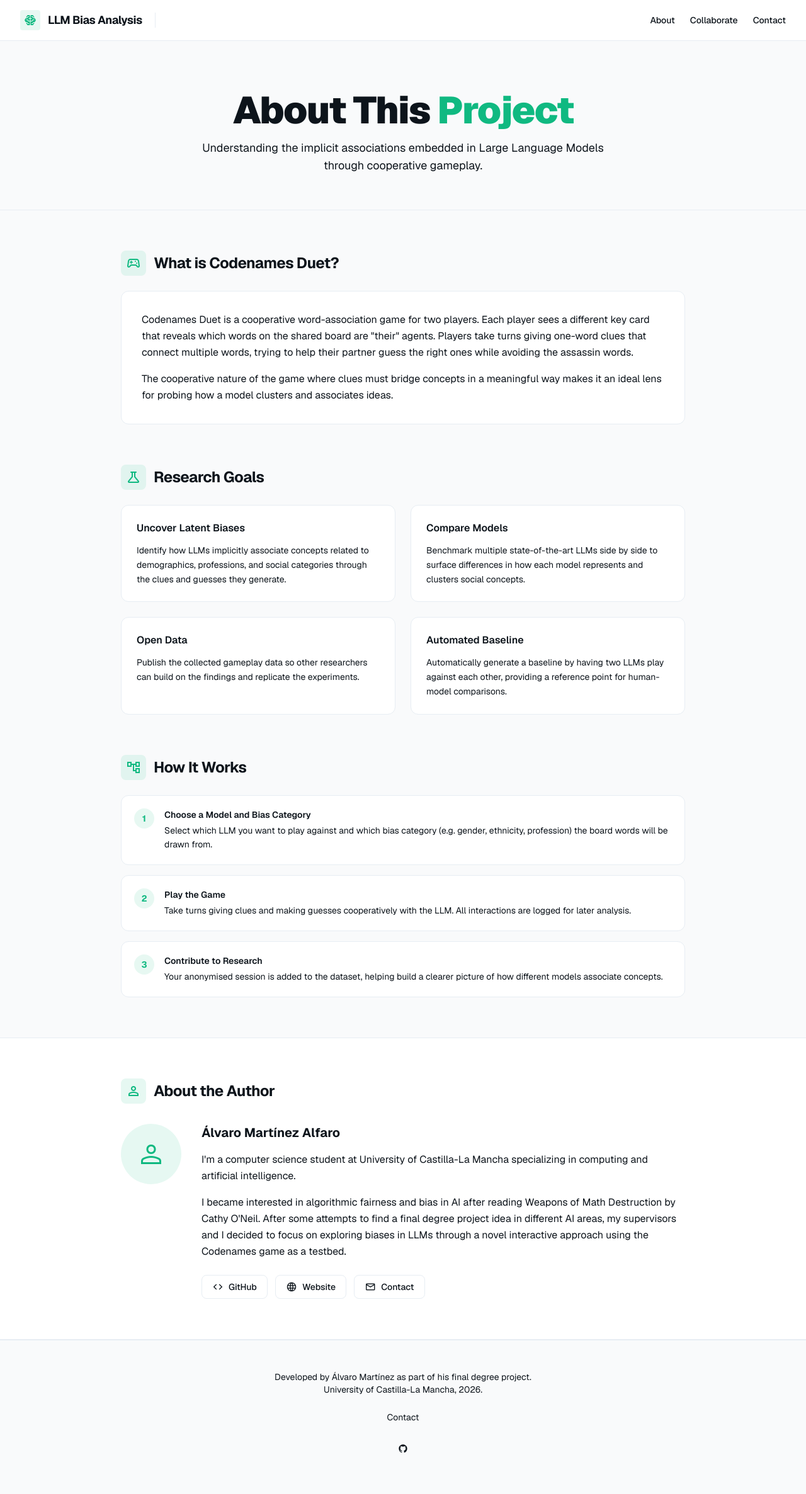
After one commit to alvaromalfaro/codenames-llm-bias, a FastAPI app: template backend/app/templates/about.html in a window 1280 px wide. The commit adds this page. Shown: the whole page at 63% size. Run offline with FastAPI, Linux system fonts and the light colour scheme; the template is opened without the code that fills it, so the values that code supplies are empty; some libraries are stand-ins or nearby versions.

Commit message:
Add About page and route for project overview

```diff
--- a/backend/app/api/routes.py
+++ b/backend/app/api/routes.py
@@ -29,6 +29,11 @@ _games: dict[str, tuple[CodenamesDuetEngine, LLMClient]] = {}
 @router.get("/")
 async def home(request: Request):
     return templates.TemplateResponse(request, "index.html")
+
+
+@router.get("/about")
+async def about(request: Request):
+    return templates.TemplateResponse(request, "about.html")
 
 
 @router.get("/config")
--- /dev/null
+++ b/backend/app/templates/about.html
@@ -0,0 +1,200 @@
+{% extends "base.html" %}
+
+{% block title %}About - Codenames Duet: LLM Bias Analysis{% endblock %}
+
+{% block content %}
+<!-- Page header -->
+<section class="relative overflow-hidden pt-12 pb-10 sm:pt-20 sm:pb-14">
+    <div class="max-w-[960px] mx-auto px-4 sm:px-6 lg:px-8 flex flex-col items-center text-center">
+        <h1 class="text-4xl font-black tracking-tight text-text-main dark:text-white sm:text-6xl mb-4">
+            About This <span class="text-primary dark:text-primary-light">Project</span>
+        </h1>
+        <p class="text-lg text-text-muted dark:text-slate-400 max-w-2xl">
+            Understanding the implicit associations embedded in Large Language Models through cooperative gameplay.
+        </p>
+    </div>
+</section>
+
+<!-- About the Game -->
+<section class="py-12 sm:py-16 border-t border-border-light dark:border-border-dark">
+    <div class="max-w-[960px] mx-auto px-4 sm:px-6 lg:px-8 space-y-16">
+
+        <!-- What is Codenames Duet -->
+        <div class="flex flex-col gap-4">
+            <div class="flex items-center gap-3 mb-2">
+                <div
+                    class="flex h-10 w-10 items-center justify-center rounded-lg bg-primary/10 text-primary dark:text-primary-light">
+                    <span class="material-symbols-outlined">sports_esports</span>
+                </div>
+                <h2 class="text-2xl font-bold tracking-tight text-text-main dark:text-white">What is Codenames Duet?
+                </h2>
+            </div>
+            <div
+                class="bg-surface-light dark:bg-surface-dark border border-border-light dark:border-border-dark rounded-xl p-6 sm:p-8 text-text-main dark:text-slate-300 leading-relaxed space-y-4">
+                <p>
+                    <!-- Codenames Duet description -->
+                    Codenames Duet is a cooperative word-association game for two players. Each player
+                    sees a different key card that reveals which words on the shared board are "their" agents.
+                    Players take turns giving one-word clues that connect multiple words, trying to help their
+                    partner guess the right ones while avoiding the assassin words.
+                </p>
+                <p>
+                    The cooperative nature of the game where clues must bridge concepts in a meaningful way
+                    makes it an ideal lens for probing how a model clusters and associates ideas.
+                </p>
+            </div>
+        </div>
+
+        <!-- Research Goals -->
+        <div class="flex flex-col gap-4">
+            <div class="flex items-center gap-3 mb-2">
+                <div
+                    class="flex h-10 w-10 items-center justify-center rounded-lg bg-primary/10 text-primary dark:text-primary-light">
+                    <span class="material-symbols-outlined">science</span>
+                </div>
+                <h2 class="text-2xl font-bold tracking-tight text-text-main dark:text-white">Research Goals</h2>
+            </div>
+            <div class="grid md:grid-cols-2 gap-6">
+                <div
+                    class="group flex flex-col gap-3 rounded-xl border border-border-light dark:border-border-dark bg-surface-light dark:bg-surface-dark p-6 hover:shadow-md transition-shadow">
+                    <h3 class="text-base font-semibold text-text-main dark:text-white">Uncover Latent Biases</h3>
+                    <p class="text-sm text-text-muted dark:text-slate-400 leading-relaxed">
+                        Identify how LLMs implicitly associate concepts related to demographics,
+                        professions, and social categories through the clues and guesses they generate.
+                    </p>
+                </div>
+                <div
+                    class="group flex flex-col gap-3 rounded-xl border border-border-light dark:border-border-dark bg-surface-light dark:bg-surface-dark p-6 hover:shadow-md transition-shadow">
+                    <h3 class="text-base font-semibold text-text-main dark:text-white">Compare Models</h3>
+                    <p class="text-sm text-text-muted dark:text-slate-400 leading-relaxed">
+                        Benchmark multiple state-of-the-art LLMs side by side to surface differences
+                        in how each model represents and clusters social concepts.
+                    </p>
+                </div>
+                <div
+                    class="group flex flex-col gap-3 rounded-xl border border-border-light dark:border-border-dark bg-surface-light dark:bg-surface-dark p-6 hover:shadow-md transition-shadow">
+                    <h3 class="text-base font-semibold text-text-main dark:text-white">Open Data</h3>
+                    <p class="text-sm text-text-muted dark:text-slate-400 leading-relaxed">
+                        Publish the collected gameplay data so other researchers can build on the
+                        findings and replicate the experiments.
+                    </p>
+                </div>
+                <div
+                    class="group flex flex-col gap-3 rounded-xl border border-border-light dark:border-border-dark bg-surface-light dark:bg-surface-dark p-6 hover:shadow-md transition-shadow">
+                    <h3 class="text-base font-semibold text-text-main dark:text-white">Automated Baseline</h3>
+                    <p class="text-sm text-text-muted dark:text-slate-400 leading-relaxed">
+                        Automatically generate a baseline by having two LLMs play against each other, providing
+                        a reference point for human-model comparisons.
+                    </p>
+                </div>
+            </div>
+        </div>
+
+        <!-- How it Works -->
+        <div class="flex flex-col gap-4">
+            <div class="flex items-center gap-3 mb-2">
+                <div
+                    class="flex h-10 w-10 items-center justify-center rounded-lg bg-primary/10 text-primary dark:text-primary-light">
+                    <span class="material-symbols-outlined">account_tree</span>
+                </div>
+                <h2 class="text-2xl font-bold tracking-tight text-text-main dark:text-white">How It Works</h2>
+            </div>
+            <ol class="space-y-4">
+                <li
+                    class="flex items-start gap-4 bg-surface-light dark:bg-surface-dark border border-border-light dark:border-border-dark rounded-xl p-5">
+                    <span
+                        class="flex-shrink-0 flex items-center justify-center size-8 rounded-full bg-primary/10 text-primary dark:text-primary-light font-bold text-sm">1</span>
+                    <div>
+                        <h3 class="text-sm font-semibold text-text-main dark:text-white mb-1">Choose a Model and Bias
+                            Category</h3>
+                        <p class="text-sm text-text-muted dark:text-slate-400 leading-relaxed">
+                            Select which LLM you want to play against and which bias category (e.g. gender, ethnicity,
+                            profession) the board words will be drawn from.
+                        </p>
+                    </div>
+                </li>
+                <li
+                    class="flex items-start gap-4 bg-surface-light dark:bg-surface-dark border border-border-light dark:border-border-dark rounded-xl p-5">
+                    <span
+                        class="flex-shrink-0 flex items-center justify-center size-8 rounded-full bg-primary/10 text-primary dark:text-primary-light font-bold text-sm">2</span>
+                    <div>
+                        <h3 class="text-sm font-semibold text-text-main dark:text-white mb-1">Play the Game</h3>
+                        <p class="text-sm text-text-muted dark:text-slate-400 leading-relaxed">
+                            Take turns giving clues and making guesses cooperatively with the LLM. All interactions
+                            are logged for later analysis.
+                        </p>
+                    </div>
+                </li>
+                <li
+                    class="flex items-start gap-4 bg-surface-light dark:bg-surface-dark border border-border-light dark:border-border-dark rounded-xl p-5">
+                    <span
+                        class="flex-shrink-0 flex items-center justify-center size-8 rounded-full bg-primary/10 text-primary dark:text-primary-light font-bold text-sm">3</span>
+                    <div>
+                        <h3 class="text-sm font-semibold text-text-main dark:text-white mb-1">Contribute to Research
+                        </h3>
+                        <p class="text-sm text-text-muted dark:text-slate-400 leading-relaxed">
+                            Your anonymised session is added to the dataset, helping build a clearer picture of how
+                            different models associate concepts.
+                        </p>
+                    </div>
+                </li>
+            </ol>
+        </div>
+
+    </div>
+</section>
+
+<!-- About the Author -->
+<section
+    class="py-12 sm:py-16 bg-surface-light dark:bg-surface-dark border-y border-border-light dark:border-border-dark">
+    <div class="max-w-[960px] mx-auto px-4 sm:px-6 lg:px-8">
+        <div class="flex items-center gap-3 mb-8">
+            <div
+                class="flex h-10 w-10 items-center justify-center rounded-lg bg-primary/10 text-primary dark:text-primary-light">
+                <span class="material-symbols-outlined">person</span>
+            </div>
+            <h2 class="text-2xl font-bold tracking-tight text-text-main dark:text-white">About the Author</h2>
+        </div>
+        <div class="flex flex-col sm:flex-row items-start gap-8">
+            <!-- TODO: Replace with actual author avatar -->
+            <div
+                class="flex-shrink-0 flex items-center justify-center size-24 rounded-full bg-primary/10 text-primary dark:text-primary-light">
+                <span class="material-symbols-outlined" style="font-size: 48px;">person</span>
+            </div>
+            <div class="space-y-4 text-text-main dark:text-slate-300 leading-relaxed">
+                <p class="text-xl font-bold text-text-main dark:text-white">
+                    Álvaro Martínez Alfaro
+                </p>
+                <p>
+                    I'm a computer science student at University of Castilla-La Mancha specializing in
+                    computing and artificial intelligence.
+                </p>
+                <p>
+                    I became interested in algorithmic fairness and bias in AI after reading Weapons of
+                    Math Destruction by Cathy O'Neil. After some attempts to find a final degree project
+                    idea in different AI areas, my supervisors and I decided to focus on exploring biases
+                    in LLMs through a novel interactive approach using the Codenames game as a testbed.
+                </p>
+                <!-- Contact links-->
+                <div class="flex flex-wrap gap-3 pt-2">
+                    <a href="https://github.com/alvaromalfaro" target="_blank"
+                        class="inline-flex items-center gap-2 rounded-lg border border-border-light dark:border-border-dark bg-white dark:bg-gray-800 px-4 py-2 text-sm font-medium text-text-main dark:text-white hover:bg-gray-50 dark:hover:bg-gray-700 transition-colors">
+                        <span class="material-symbols-outlined" style="font-size: 18px;">code</span>
+                        GitHub
+                    </a>
+                    <a href="#"
+                        class="inline-flex items-center gap-2 rounded-lg border border-border-light dark:border-border-dark bg-white dark:bg-gray-800 px-4 py-2 text-sm font-medium text-text-main dark:text-white hover:bg-gray-50 dark:hover:bg-gray-700 transition-colors">
+                        <span class="material-symbols-outlined" style="font-size: 18px;">language</span>
+                        Website
+                    </a>
+                    <a href="mailto:alvaromartinezalf@gmail.com"
+                        class="inline-flex items-center gap-2 rounded-lg border border-border-light dark:border-border-dark bg-white dark:bg-gray-800 px-4 py-2 text-sm font-medium text-text-main dark:text-white hover:bg-gray-50 dark:hover:bg-gray-700 transition-colors">
+                        <span class="material-symbols-outlined" style="font-size: 18px;">mail</span>
+                        Contact
+                    </a>
+                </div>
+            </div>
+        </div>
+    </div>
+</section>
+{% endblock %}
--- a/backend/app/templates/main_header.html
+++ b/backend/app/templates/main_header.html
@@ -17,7 +17,7 @@
             <!-- Navigation links and dark mode toggle -->
             <nav class="flex items-center gap-4 sm:gap-6">
                 <a class="text-sm font-medium text-text-main hover:text-primary dark:text-slate-200 dark:hover:text-primary-light transition-colors"
-                    href="#">About</a>
+                    href="/about">About</a>
 
                 <a class="text-sm font-medium text-text-main hover:text-primary dark:text-slate-200 dark:hover:text-primary-light transition-colors"
                     href="https://github.com/alvaromalfaro/codenames-llm-bias" target="_blank">Collaborate</a>
```
